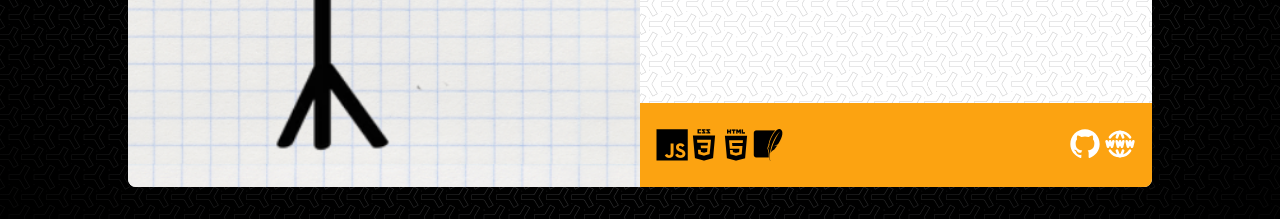
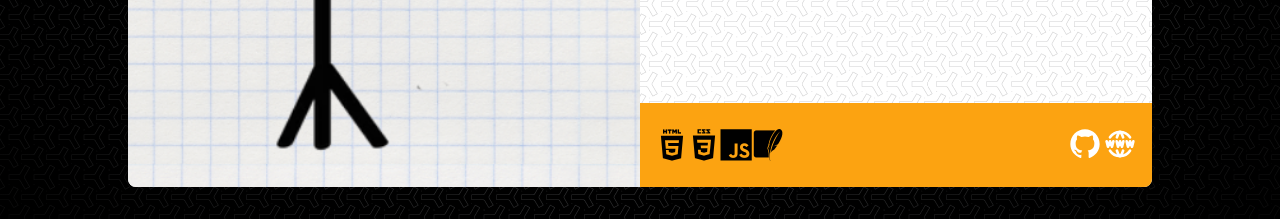
Before and after one commit to djzib0/portfolio-website, a React (Vite) app: page / in a window 1280 px wide. Shown: the part 2080-2299 px from the top of the page. Built offline with nearby package versions, Linux system fonts and the light colour scheme; grey boxes are pictures that could not be loaded.

Commit message:
adjusted styles in portfolio component

```diff
--- a/src/components/portfolio.css
+++ b/src/components/portfolio.css
@@ -74,7 +74,7 @@
 }
 
 .small-title-text {
-    font-size: 1.5rem;
+    font-size: 1rem;
 }
 
 .project__description {
@@ -157,6 +157,10 @@
         margin: 0 1.5rem;
     }
 
+    .small-title-text {
+        font-size: 1.5rem;
+    }
+
 
     .project__description {
         font-size: .8rem;
--- a/src/data/projectsData.js
+++ b/src/data/projectsData.js
@@ -5,7 +5,7 @@ const projects = [
     {
         id: 1,
         name: "Hangman",
-        technology: ["vanillaJS", "css", "html", "sqlite"],
+        technology: ["html", "css", "vanillaJS", "sqlite"],
         img: HANGMAN,
         github: "https://github.com/djzib0/js_hangman",
         website: "https://neon-blancmange-0514c6.netlify.app/",
@@ -15,7 +15,7 @@ const projects = [
     {
         id: 2,
         name: "Car rental booking system",
-        technology: ["vanillaJS", "css", "html", "sqlite"],
+        technology: ["html", "css", "python", "django", "sqlite"],
         img: CARBOOKING,
         github: "https://github.com/djzib0/js_hangman",
         description1: "I wanted to consolidate my beginner knowledge about Vanilla JS. Game has validation of entered letters and simple settings modal for changing category visibility.",
```
